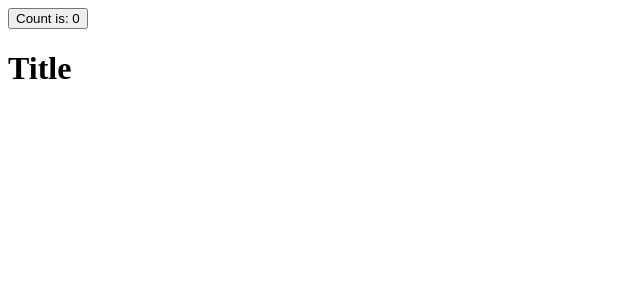
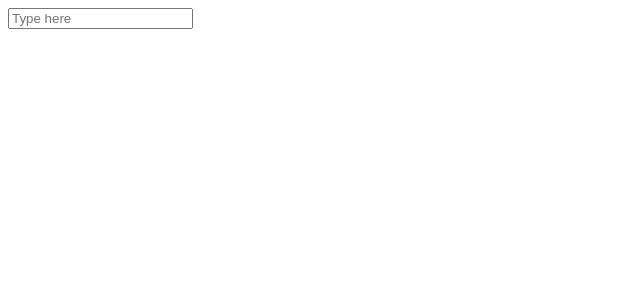
Before and after one commit to kinari321/vuejs-tutorial, a Vue app: page / in a window 1280 px wide. Shown: the top 300 px of the page, without its empty margins (0-640 px from the left). Built offline with nearby package versions, Linux system fonts and the light colour scheme.

Commit message:
フォームバインディングを記述

```diff
--- a/src/App.vue
+++ b/src/App.vue
@@ -1,14 +1,10 @@
 <script setup>
   import { ref } from 'vue';
 
-  const count = ref(0);
-
-  function increment() {
-    count.value++;
-  }
+  const text = ref('');
 </script>
 
 <template>
-  <button @click="increment">Count is: {{ count }}</button>
-  <h1>Title</h1>
+  <input v-model="text" placeholder="Type here" />
+  <p>{{ text }}</p>
 </template>
```
